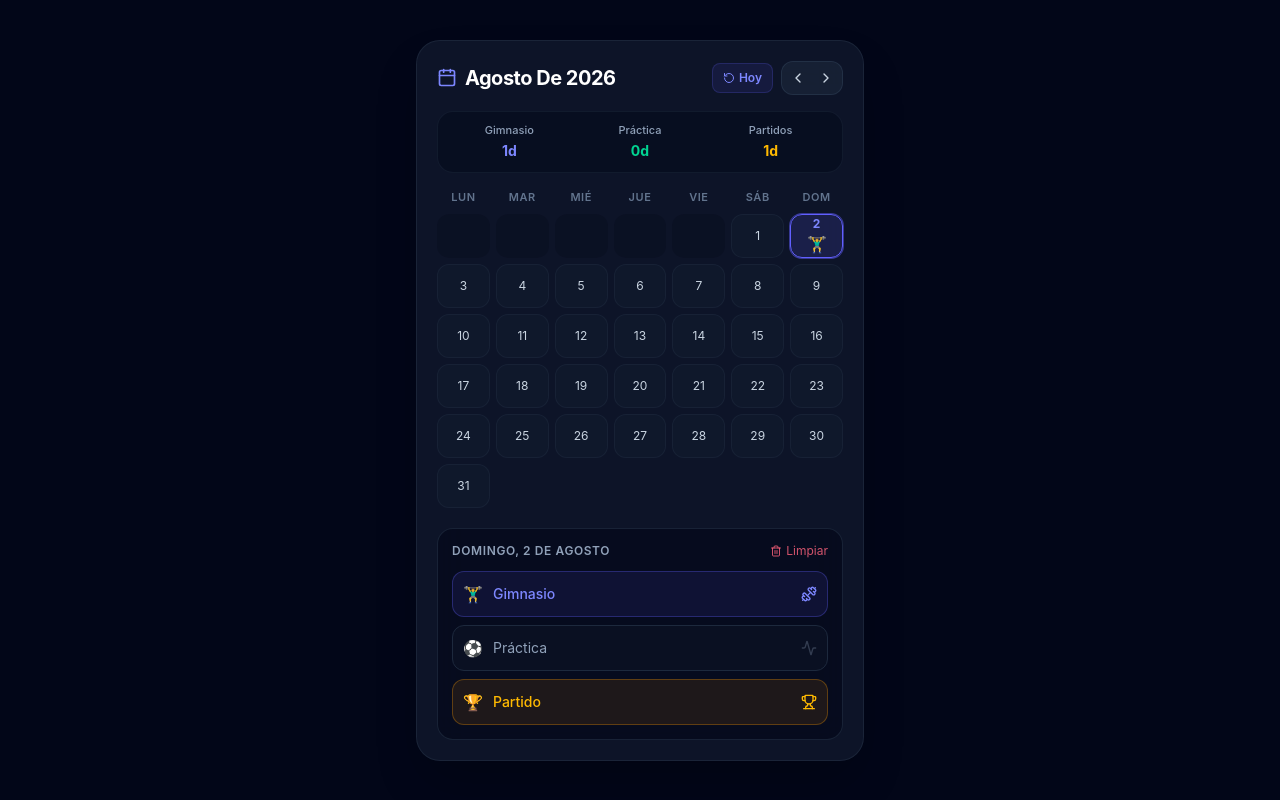
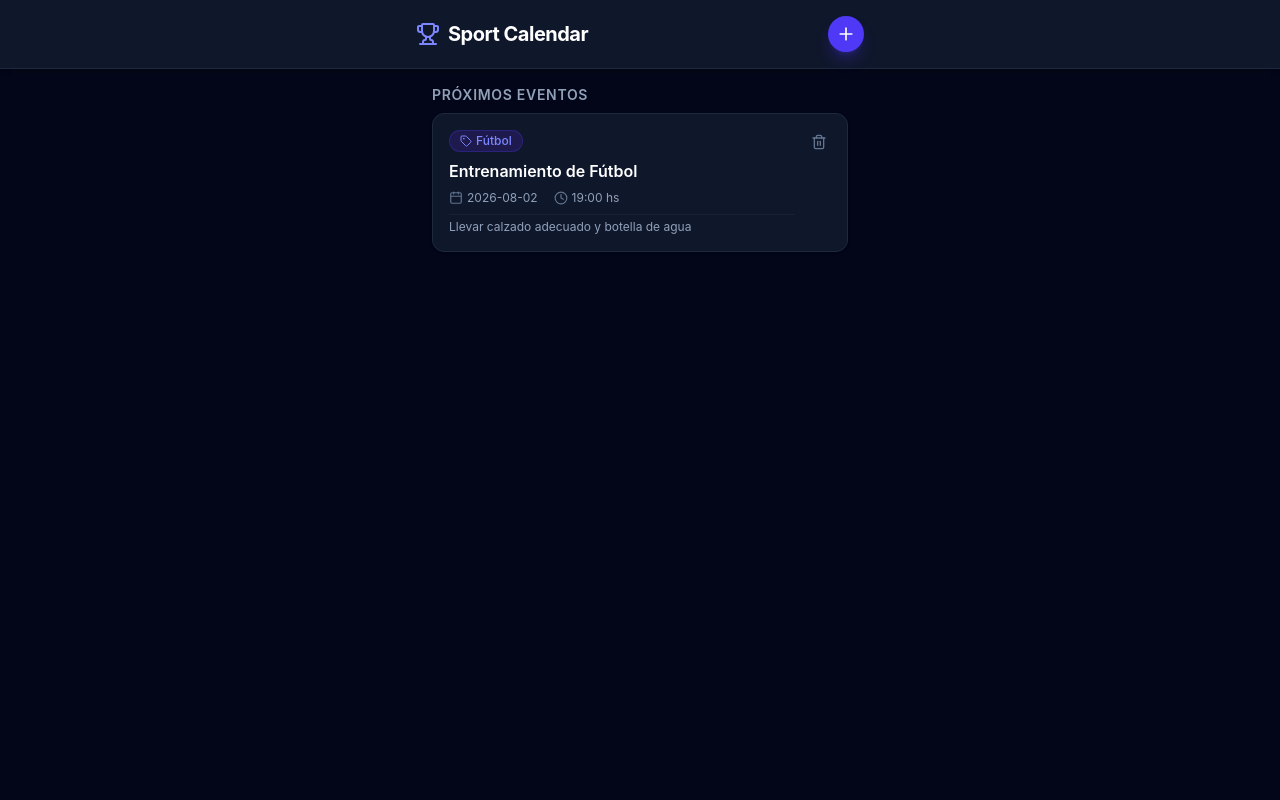
Before and after one commit to Santi-Furman/Sport-Calendar, a React (Vite) app: page / in a window 1280 px wide. Built offline with nearby package versions, Linux system fonts and the light colour scheme.

Commit message:
feat: complementos, persistencia y lista de eventos

```diff
--- a/src/App.jsx
+++ b/src/App.jsx
@@ -1,317 +1,232 @@
-import React, { useState, useEffect, useMemo } from 'react';
-import { motion, AnimatePresence } from 'framer-motion';
-import {
-  ChevronLeft,
-  ChevronRight,
-  Dumbbell,
-  Activity,
-  Trophy,
-  Trash2,
-  Calendar as CalendarIcon,
-  RotateCcw
-} from 'lucide-react';
+import React, { useState, useEffect } from 'react';
+import { Plus, Trash2, Calendar, Trophy, Clock, Tag } from 'lucide-react';
 
-const ACTIVITIES = [
-  { id: 'gym', label: 'Gimnasio', emoji: '🏋️‍♂️', color: 'bg-indigo-500/10 text-indigo-400 border-indigo-500/30', icon: Dumbbell },
-  { id: 'practice', label: 'Práctica', emoji: '⚽', color: 'bg-emerald-500/10 text-emerald-400 border-emerald-500/30', icon: Activity },
-  { id: 'match', label: 'Partido', emoji: '🏆', color: 'bg-amber-500/10 text-amber-400 border-amber-500/30', icon: Trophy },
-];
+export default function App() {
+  // 1. Cargar eventos guardados de localStorage al iniciar la app
+  const [events, setEvents] = useState(() => {
+    const saved = localStorage.getItem('sport_calendar_events');
+    if (saved) {
+      try {
+        return JSON.parse(saved);
+      } catch (e) {
+        console.error("Error al cargar datos guardados:", e);
+      }
+    }
+    // Evento inicial de demostración si no hay nada guardado aún
+    return [
+      {
+        id: '1',
+        title: 'Entrenamiento de Fútbol',
+        date: new Date().toISOString().split('T')[0],
+        time: '19:00',
+        sport: 'Fútbol',
+        notes: 'Llevar calzado adecuado y botella de agua'
+      }
+    ];
+  });
 
-const DAYS = ['Lun', 'Mar', 'Mié', 'Jue', 'Vie', 'Sáb', 'Dom'];
+  // Estado del formulario para crear eventos
+  const [title, setTitle] = useState('');
+  const [date, setDate] = useState('');
+  const [time, setTime] = useState('');
+  const [sport, setSport] = useState('Gimnasio');
+  const [notes, setNotes] = useState('');
+  const [showForm, setShowForm] = useState(false);
 
-const EmojiCarousel = ({ activities }) => {
-  const [index, setIndex] = useState(0);
+  // 2. Guardar automáticamente en localStorage cada vez que cambia la lista de 'events'
+  useEffect(() => {
+    localStorage.setItem('sport_calendar_events', JSON.stringify(events));
+  }, [events]);
 
-  useEffect(() => {
-    if (activities.length <= 1) return;
-    const interval = setInterval(() => {
-      setIndex((prev) => (prev + 1) % activities.length);
-    }, 2000);
-    return () => clearInterval(interval);
-  }, [activities.length]);
+  // Manejar creación de evento
+  const handleSubmit = (e) => {
+    e.preventDefault();
+    if (!title || !date) return;
 
-  if (!activities || activities.length === 0) return null;
+    const newEvent = {
+      id: Date.now().toString(),
+      title,
+      date,
+      time: time || '12:00',
+      sport,
+      notes
+    };
 
-  const currentAct = ACTIVITIES.find(a => a.id === activities[index]);
+    setEvents([newEvent, ...events]);
+
+    // Limpiar formulario
+    setTitle('');
+    setDate('');
+    setTime('');
+    setSport('Gimnasio');
+    setNotes('');
+    setShowForm(false);
+  };
+
+  // Manejar eliminación de evento
+  const handleDelete = (id) => {
+    setEvents(events.filter(event => event.id !== id));
+  };
 
   return (
-    <div className="relative h-6 w-6 flex items-center justify-center overflow-hidden">
-      <AnimatePresence mode="wait">
-        <motion.span
-          key={`${activities[index]}-${index}`}
-          initial={{ opacity: 0, y: 8, scale: 0.7 }}
-          animate={{ opacity: 1, y: 0, scale: 1 }}
-          exit={{ opacity: 0, y: -8, scale: 0.7 }}
-          transition={{ duration: 0.2 }}
-          className="text-base select-none absolute"
-        >
-          {currentAct?.emoji}
-        </motion.span>
-      </AnimatePresence>
-    </div>
-  );
-};
+    <div className="min-h-screen bg-slate-950 text-slate-100 font-sans pb-10">
+      {/* Header */}
+      <header className="bg-slate-900 border-b border-slate-800 p-4 sticky top-0 z-10 shadow-md">
+        <div className="max-w-md mx-auto flex justify-between items-center">
+          <div className="flex items-center gap-2">
+            <Trophy className="w-6 h-6 text-indigo-400" />
+            <h1 className="text-xl font-bold tracking-tight text-white">Sport Calendar</h1>
+          </div>
+          <button
+            onClick={() => setShowForm(!showForm)}
+            className="bg-indigo-600 hover:bg-indigo-500 text-white p-2 rounded-full transition-colors flex items-center justify-center shadow-lg shadow-indigo-600/30"
+            aria-label="Agregar evento"
+          >
+            <Plus className="w-5 h-5" />
+          </button>
+        </div>
+      </header>
 
-export default function App() {
-  const todayStr = new Date().toISOString().split('T')[0];
-  const [currentDate, setCurrentDate] = useState(new Date());
-  const [selectedDateStr, setSelectedDateStr] = useState(todayStr);
+      <main className="max-w-md mx-auto p-4 space-y-6">
+        {/* Formulario Modal / Colapsable */}
+        {showForm && (
+          <form onSubmit={handleSubmit} className="bg-slate-900 p-4 rounded-xl border border-slate-800 space-y-4 shadow-xl">
+            <h2 className="text-lg font-semibold text-white mb-2">Nuevo Evento Deportivo</h2>
 
-  // Gestos de Swipe
-  const [touchStart, setTouchStart] = useState(null);
-  const [touchEnd, setTouchEnd] = useState(null);
+            <div>
+              <label className="block text-xs font-medium text-slate-400 mb-1">Nombre / Título</label>
+              <input
+                type="text"
+                required
+                placeholder="Ej. Partido vs Rival, Rutina Piernas"
+                value={title}
+                onChange={(e) => setTitle(e.target.value)}
+                className="w-full bg-slate-950 border border-slate-800 rounded-lg p-2.5 text-sm text-white focus:outline-none focus:border-indigo-500"
+              />
+            </div>
 
-  // Persistencia local
-  const [logs, setLogs] = useState(() => {
-    const saved = localStorage.getItem('sports_calendar_logs');
-    return saved ? JSON.parse(saved) : {
-      [todayStr]: ['gym', 'match']
-    };
-  });
+            <div className="grid grid-cols-2 gap-3">
+              <div>
+                <label className="block text-xs font-medium text-slate-400 mb-1">Fecha</label>
+                <input
+                  type="date"
+                  required
+                  value={date}
+                  onChange={(e) => setDate(e.target.value)}
+                  className="w-full bg-slate-950 border border-slate-800 rounded-lg p-2.5 text-sm text-white focus:outline-none focus:border-indigo-500"
+                />
+              </div>
+              <div>
+                <label className="block text-xs font-medium text-slate-400 mb-1">Hora</label>
+                <input
+                  type="time"
+                  value={time}
+                  onChange={(e) => setTime(e.target.value)}
+                  className="w-full bg-slate-950 border border-slate-800 rounded-lg p-2.5 text-sm text-white focus:outline-none focus:border-indigo-500"
+                />
+              </div>
+            </div>
 
-  useEffect(() => {
-    localStorage.setItem('sports_calendar_logs', JSON.stringify(logs));
-  }, [logs]);
+            <div>
+              <label className="block text-xs font-medium text-slate-400 mb-1">Deporte / Categoría</label>
+              <select
+                value={sport}
+                onChange={(e) => setSport(e.target.value)}
+                className="w-full bg-slate-950 border border-slate-800 rounded-lg p-2.5 text-sm text-white focus:outline-none focus:border-indigo-500"
+              >
+                <option value="Gimnasio">🏋️‍♂️ Gimnasio</option>
+                <option value="Fútbol">⚽ Fútbol</option>
+                <option value="Running">🏃‍♂️ Running</option>
+                <option value="Basquetbol">🏀 Basquetbol</option>
+                <option value="Natación">🏊‍♂️ Natación</option>
+                <option value="Otro">🎯 Otro</option>
+              </select>
+            </div>
 
-  const prevMonth = () => {
-    setCurrentDate(new Date(currentDate.getFullYear(), currentDate.getMonth() - 1, 1));
-  };
+            <div>
+              <label className="block text-xs font-medium text-slate-400 mb-1">Notas adicionales (opcional)</label>
+              <textarea
+                placeholder="Detalles, equipamiento, lugar..."
+                value={notes}
+                onChange={(e) => setNotes(e.target.value)}
+                className="w-full bg-slate-950 border border-slate-800 rounded-lg p-2.5 text-sm text-white focus:outline-none focus:border-indigo-500 resize-none h-20"
+              />
+            </div>
 
-  const nextMonth = () => {
-    setCurrentDate(new Date(currentDate.getFullYear(), currentDate.getMonth() + 1, 1));
-  };
-
-  const goToToday = () => {
-    setCurrentDate(new Date());
-    setSelectedDateStr(todayStr);
-  };
-
-  // Lógica para detectar gestos de deslizar (Swipe)
-  const minSwipeDistance = 50;
-
-  const onTouchStart = (e) => {
-    setTouchEnd(null);
-    setTouchStart(e.targetTouches[0].clientX);
-  };
-
-  const onTouchMove = (e) => {
-    setTouchEnd(e.targetTouches[0].clientX);
-  };
-
-  const onTouchEnd = () => {
-    if (!touchStart || !touchEnd) return;
-    const distance = touchStart - touchEnd;
-    const isLeftSwipe = distance > minSwipeDistance;
-    const isRightSwipe = distance < -minSwipeDistance;
-
-    if (isLeftSwipe) {
-      nextMonth();
-    } else if (isRightSwipe) {
-      prevMonth();
-    }
-  };
-
-  const year = currentDate.getFullYear();
-  const month = currentDate.getMonth();
-
-  const firstDayOfMonth = new Date(year, month, 1);
-  const lastDayOfMonth = new Date(year, month + 1, 0);
-
-  let startingDayIndex = firstDayOfMonth.getDay() - 1;
-  if (startingDayIndex === -1) startingDayIndex = 6;
-
-  const totalDays = lastDayOfMonth.getDate();
-  const monthName = currentDate.toLocaleDateString('es-ES', { month: 'long', year: 'numeric' });
-
-  // Cálculo de estadísticas del mes
-  const stats = useMemo(() => {
-    let gymCount = 0;
-    let practiceCount = 0;
-    let matchCount = 0;
-
-    Object.entries(logs).forEach(([date, acts]) => {
-      if (date.startsWith(`${year}-${String(month + 1).padStart(2, '0')}`)) {
-        if (acts.includes('gym')) gymCount++;
-        if (acts.includes('practice')) practiceCount++;
-        if (acts.includes('match')) matchCount++;
-      }
-    });
-
-    return { gymCount, practiceCount, matchCount };
-  }, [logs, year, month]);
-
-  const toggleActivity = (actId) => {
-    const currentList = logs[selectedDateStr] || [];
-    const updated = currentList.includes(actId)
-      ? currentList.filter(id => id !== actId)
-      : [...currentList, actId];
-
-    setLogs(prev => {
-      if (updated.length === 0) {
-        const copy = { ...prev };
-        delete copy[selectedDateStr];
-        return copy;
-      }
-      return { ...prev, [selectedDateStr]: updated };
-    });
-  };
-
-  const clearDay = () => {
-    setLogs(prev => {
-      const copy = { ...prev };
-      delete copy[selectedDateStr];
-      return copy;
-    });
-  };
-
-  const selectedDateObj = new Date(selectedDateStr + 'T00:00:00');
-  const formattedSelectedDate = selectedDateObj.toLocaleDateString('es-ES', {
-    weekday: 'long',
-    day: 'numeric',
-    month: 'long'
-  });
-
-  return (
-    <div className="min-h-screen bg-slate-950 text-slate-100 flex items-center justify-center p-3 sm:p-4 font-sans antialiased select-none">
-      <div className="w-full max-w-md bg-slate-900/90 backdrop-blur-xl border border-slate-800/80 rounded-3xl p-5 shadow-2xl">
-
-        {/* Cabecera del Mes y Botón 'Hoy' */}
-        <div className="flex items-center justify-between mb-4">
-          <div>
-            <h1 className="text-xl font-bold capitalize tracking-tight text-white flex items-center gap-2">
-              <CalendarIcon className="w-5 h-5 text-indigo-400" />
-              {monthName}
-            </h1>
-          </div>
-          <div className="flex items-center gap-2">
-            <button
-              onClick={goToToday}
-              className="text-xs font-semibold px-2.5 py-1.5 rounded-lg bg-indigo-500/10 text-indigo-400 border border-indigo-500/20 hover:bg-indigo-500/20 transition-all flex items-center gap-1 active:scale-95"
-            >
-              <RotateCcw className="w-3 h-3" /> Hoy
-            </button>
-            <div className="flex gap-1 bg-slate-800/60 rounded-xl p-1 border border-slate-700/50">
-              <button onClick={prevMonth} className="p-1 hover:bg-slate-700 rounded-lg text-slate-300">
-                <ChevronLeft className="w-4 h-4" />
+            <div className="flex gap-2 pt-2">
+              <button
+                type="button"
+                onClick={() => setShowForm(false)}
+                className="flex-1 bg-slate-800 hover:bg-slate-700 text-slate-300 py-2 rounded-lg text-sm transition-colors"
+              >
+                Cancelar
               </button>
-              <button onClick={nextMonth} className="p-1 hover:bg-slate-700 rounded-lg text-slate-300">
-                <ChevronRight className="w-4 h-4" />
+              <button
+                type="submit"
+                className="flex-1 bg-indigo-600 hover:bg-indigo-500 text-white py-2 rounded-lg text-sm font-semibold transition-colors shadow-md shadow-indigo-600/30"
+              >
+                Guardar
               </button>
             </div>
-          </div>
-        </div>
+          </form>
+        )}
 
-        {/* Resumen de actividad del mes */}
-        <div className="grid grid-cols-3 gap-2 mb-4 p-2.5 bg-slate-950/40 rounded-2xl border border-slate-800/50 text-center">
-          <div>
-            <span className="text-[11px] text-slate-400 block font-medium">Gimnasio</span>
-            <span className="text-sm font-bold text-indigo-400">{stats.gymCount}d</span>
-          </div>
-          <div>
-            <span className="text-[11px] text-slate-400 block font-medium">Práctica</span>
-            <span className="text-sm font-bold text-emerald-400">{stats.practiceCount}d</span>
-          </div>
-          <div>
-            <span className="text-[11px] text-slate-400 block font-medium">Partidos</span>
-            <span className="text-sm font-bold text-amber-400">{stats.matchCount}d</span>
-          </div>
-        </div>
+        {/* Lista de Eventos */}
+        <section className="space-y-3">
+          <h2 className="text-sm font-semibold text-slate-400 uppercase tracking-wider mb-2">Próximos Eventos</h2>
 
-        {/* Días de la semana */}
-        <div className="grid grid-cols-7 gap-1.5 mb-2 text-center">
-          {DAYS.map((d) => (
-            <span key={d} className="text-[11px] font-semibold text-slate-500 uppercase tracking-wider">
-              {d}
-            </span>
-          ))}
-        </div>
+          {events.length === 0 ? (
+            <div className="text-center py-12 bg-slate-900/50 rounded-xl border border-dashed border-slate-800 text-slate-500">
+              <Calendar className="w-10 h-10 mx-auto mb-2 opacity-40" />
+              <p className="text-sm">No tienes eventos agendados.</p>
+              <p className="text-xs text-slate-600">Presiona el botón + para agregar uno.</p>
+            </div>
+          ) : (
+            events.map((event) => (
+              <div
+                key={event.id}
+                className="bg-slate-900 border border-slate-800 hover:border-slate-700 rounded-xl p-4 transition-all shadow-sm flex justify-between items-start gap-3"
+              >
+                <div className="space-y-2 flex-1">
+                  <div className="flex items-center gap-2">
+                    <span className="bg-indigo-950 text-indigo-400 text-xs px-2.5 py-0.5 rounded-full font-medium border border-indigo-800/50 flex items-center gap-1">
+                      <Tag className="w-3 h-3" />
+                      {event.sport}
+                    </span>
+                  </div>
 
-        {/* Grilla del Calendario (Con detección de Swipe para móvil) */}
-        <div
-          onTouchStart={onTouchStart}
-          onTouchMove={onTouchMove}
-          onTouchEnd={onTouchEnd}
-          className="grid grid-cols-7 gap-1.5 mb-5"
-        >
-          {Array.from({ length: startingDayIndex }).map((_, i) => (
-            <div key={`empty-${i}`} className="h-11 rounded-xl bg-slate-950/20" />
-          ))}
+                  <h3 className="font-semibold text-white text-base leading-snug">{event.title}</h3>
 
-          {Array.from({ length: totalDays }).map((_, i) => {
-            const dayNum = i + 1;
-            const dateStr = `${year}-${String(month + 1).padStart(2, '0')}-${String(dayNum).padStart(2, '0')}`;
-            const dayActivities = logs[dateStr] || [];
-            const isSelected = dateStr === selectedDateStr;
-            const isToday = todayStr === dateStr;
+                  <div className="flex items-center gap-4 text-xs text-slate-400">
+                    <span className="flex items-center gap-1">
+                      <Calendar className="w-3.5 h-3.5 text-slate-500" />
+                      {event.date}
+                    </span>
+                    <span className="flex items-center gap-1">
+                      <Clock className="w-3.5 h-3.5 text-slate-500" />
+                      {event.time} hs
+                    </span>
+                  </div>
 
-            return (
-              <motion.button
-                key={dateStr}
-                whileTap={{ scale: 0.92 }}
-                onClick={() => setSelectedDateStr(dateStr)}
-                className={`h-11 rounded-xl flex flex-col items-center justify-center relative transition-all border ${
-                  isSelected
-                    ? 'border-indigo-500 bg-indigo-500/15 ring-1 ring-indigo-500/50'
-                    : isToday
-                    ? 'border-slate-600 bg-slate-800 text-white font-bold'
-                    : 'border-slate-800/60 bg-slate-800/20 hover:bg-slate-800/50 text-slate-300'
-                }`}
-              >
-                <span className={`text-xs ${isSelected ? 'text-indigo-400 font-bold' : ''}`}>
-                  {dayNum}
-                </span>
+                  {event.notes && (
+                    <p className="text-xs text-slate-400 pt-1 border-t border-slate-800/60 mt-2">
+                      {event.notes}
+                    </p>
+                  )}
+                </div>
 
-                {dayActivities.length > 0 && (
-                  <EmojiCarousel activities={dayActivities} />
-                )}
-              </motion.button>
-            );
-          })}
-        </div>
-
-        {/* Panel Inferior */}
-        <div className="bg-slate-950/60 border border-slate-800/80 rounded-2xl p-3.5">
-          <div className="flex items-center justify-between mb-3">
-            <h2 className="text-xs font-semibold uppercase tracking-wider text-slate-400 capitalize">
-              {formattedSelectedDate}
-            </h2>
-            {(logs[selectedDateStr] || []).length > 0 && (
-              <button
-                onClick={clearDay}
-                className="text-xs text-rose-400/80 hover:text-rose-400 flex items-center gap-1 transition-colors"
-              >
-                <Trash2 className="w-3 h-3" /> Limpiar
-              </button>
-            )}
-          </div>
-
-          <div className="flex flex-col gap-2">
-            {ACTIVITIES.map((act) => {
-              const isActive = (logs[selectedDateStr] || []).includes(act.id);
-              const Icon = act.icon;
-
-              return (
                 <button
-                  key={act.id}
-                  onClick={() => toggleActivity(act.id)}
-                  className={`w-full flex items-center justify-between p-2.5 rounded-xl border transition-all active:scale-[0.99] ${
-                    isActive
-                      ? `${act.color} font-medium`
-                      : 'border-slate-800 bg-slate-900/40 text-slate-400 hover:border-slate-700'
-                  }`}
+                  onClick={() => handleDelete(event.id)}
+                  className="text-slate-500 hover:text-red-400 transition-colors p-1"
+                  title="Eliminar evento"
                 >
-                  <div className="flex items-center gap-2.5">
-                    <span className="text-base">{act.emoji}</span>
-                    <span className="text-xs sm:text-sm">{act.label}</span>
-                  </div>
-                  <Icon className={`w-4 h-4 ${isActive ? 'opacity-100' : 'opacity-30'}`} />
+                  <Trash2 className="w-4 h-4" />
                 </button>
-              );
-            })}
-          </div>
-        </div>
-
-      </div>
+              </div>
+            ))
+          )}
+        </section>
+      </main>
     </div>
   );
 }
```
